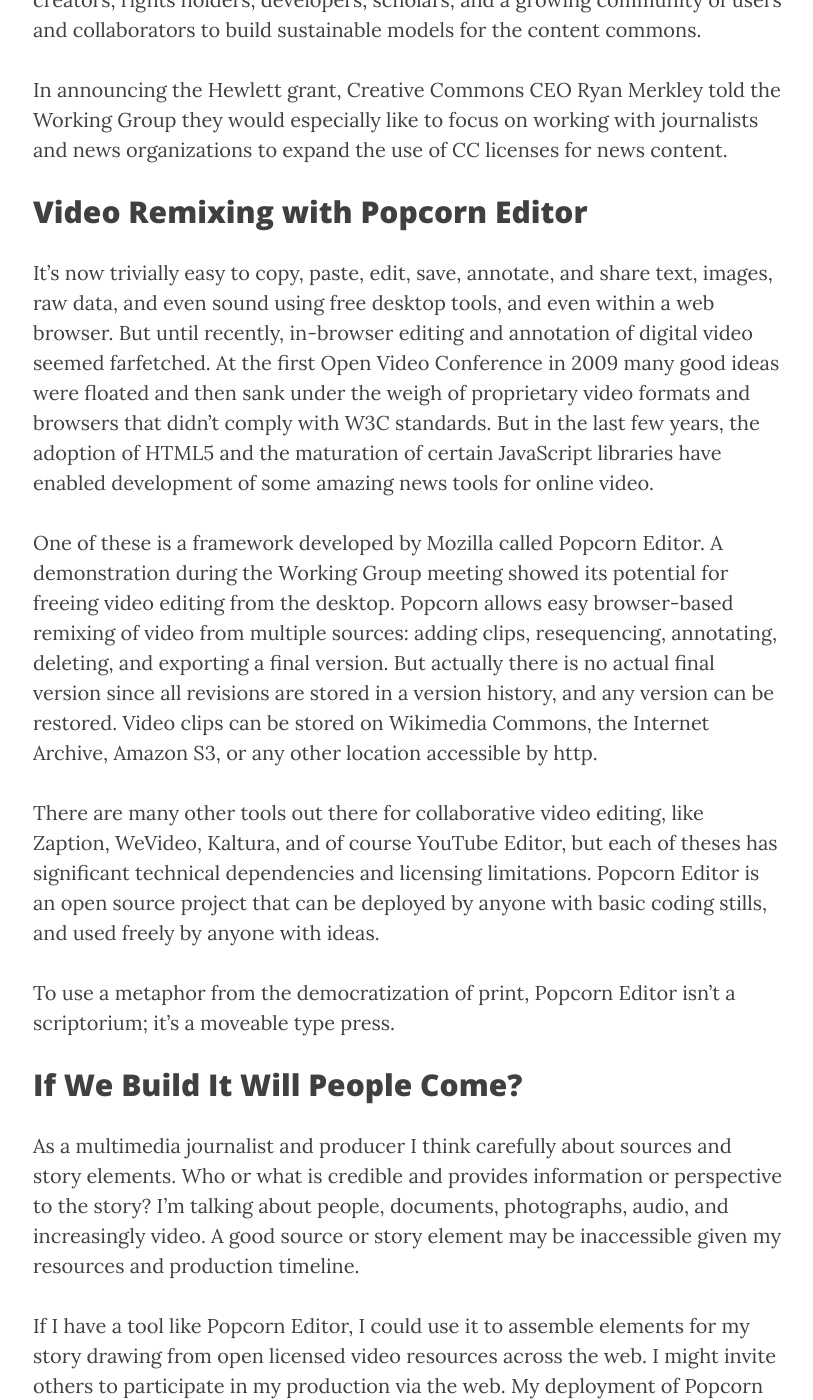
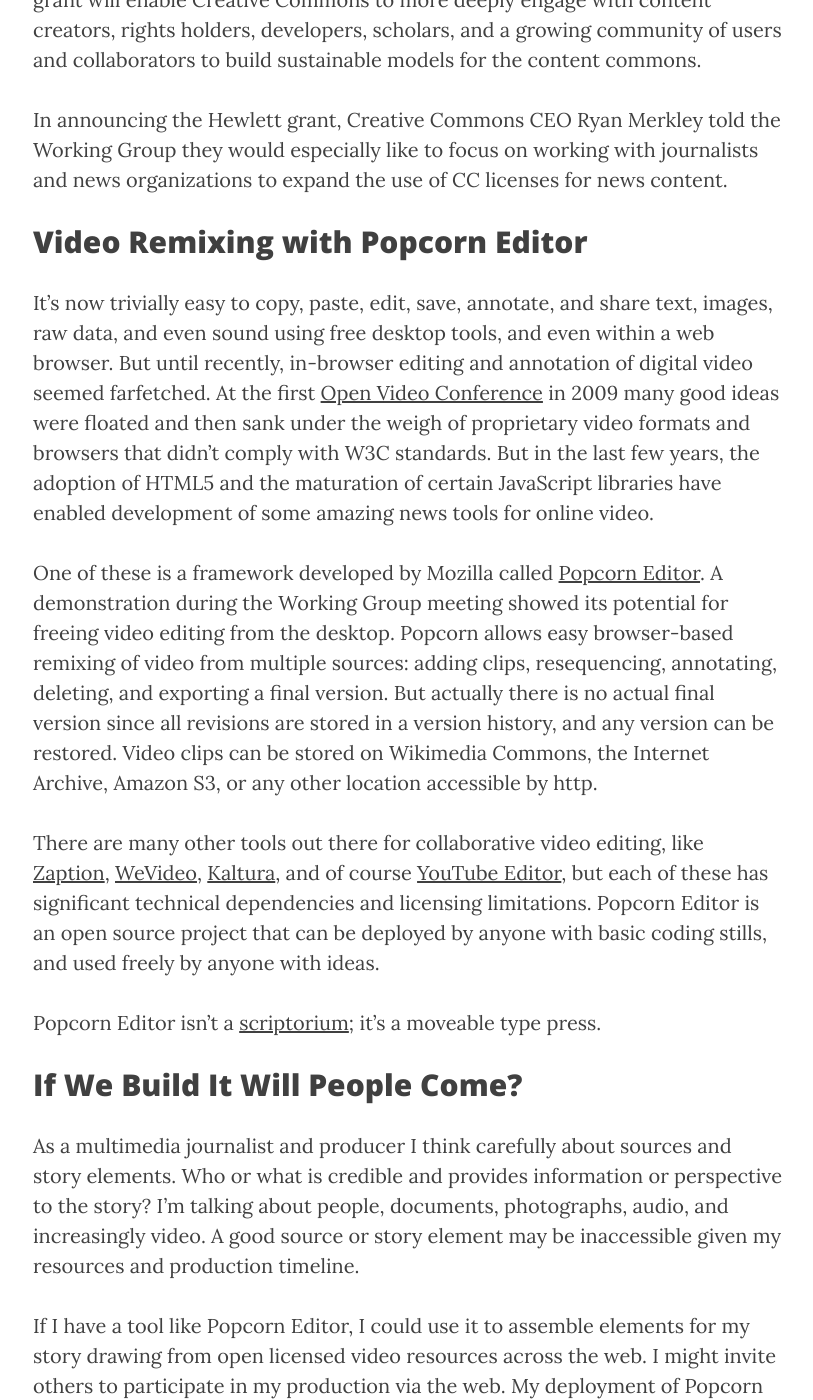
Before and after one commit to jackbrighton/jackbrighton.github.io, a Jekyll site: the page built from _posts/2016-02-07-open-video.md, in a window 1280 px wide and 1400 px high, scrolled down 2659 px. Shown: the whole window, without its empty margins (232-1045 px from the left). Built offline with Jekyll 4.4.1, drawn with Linux system fonts in a browser that asks for light colours; nearby versions of some CDN libraries; some of the changed text lies outside the part shown.

Commit message:
add links to post

```diff
--- a/_posts/2016-02-07-open-video.md
+++ b/_posts/2016-02-07-open-video.md
@@ -10,7 +10,7 @@
 
 Today we are living through another historic expansion of access to the consumption and production of human knowledge and culture, enabled by the Internet and digital multimedia. For more than a century the practice of filmmaking was limited to people with specialized skills and technology resources. Today anyone with a smart phone has access to high definition video production and distribution technologies.
 
-With more than 40 hours of video uploaded to YouTube every hour, it’s clear the moving image has joined print as a primary component of our daily communication.  Video is now a part of human language. But the norms, technologies, and thicket of rights around video still limit its role in the public commons. While text, images, audio, and data have become easy to access, manipulate, and remix, the reuse of video remains constrained.
+With more than 40 hours of video uploaded to YouTube every hour, it’s clear the moving image has joined print as a primary component of our daily communication.  Video is now a part of human language. But the norms, technologies, and thicket of rights around video still limit its role in the [public commons](https://en.wikipedia.org/wiki/Commons). While text, images, audio, and data have become easy to access, manipulate, and remix, the reuse of video remains constrained.
 
 For those of us working to build a universally accessible knowledge commons, limitations on the role of video are problematic.
 
@@ -34,13 +34,13 @@
 
 ## Video Remixing with Popcorn Editor
 
-It’s now trivially easy to copy, paste, edit, save, annotate, and share text, images, raw data, and even sound using free desktop tools, and even within a web browser. But until recently, in-browser editing and annotation of digital video seemed farfetched. At the first Open Video Conference in 2009 many good ideas were floated and then sank under the weigh of proprietary video formats and browsers that didn’t comply with W3C standards. But in the last few years, the adoption of HTML5 and the maturation of certain JavaScript libraries have enabled development of some amazing news tools for online video.
+It’s now trivially easy to copy, paste, edit, save, annotate, and share text, images, raw data, and even sound using free desktop tools, and even within a web browser. But until recently, in-browser editing and annotation of digital video seemed farfetched. At the first [Open Video Conference](http://openvideoconference.org/) in 2009 many good ideas were floated and then sank under the weigh of proprietary video formats and browsers that didn’t comply with W3C standards. But in the last few years, the adoption of HTML5 and the maturation of certain JavaScript libraries have enabled development of some amazing news tools for online video.
 
-One of these is a framework developed by Mozilla called Popcorn Editor. A demonstration during the Working Group meeting showed its potential for freeing video editing from the desktop. Popcorn allows easy browser-based remixing of video from multiple sources: adding clips, resequencing, annotating, deleting, and exporting a final version. But actually there is no actual final version since all revisions are stored in a version history, and any version can be restored. Video clips can be stored on Wikimedia Commons, the Internet Archive, Amazon S3, or any other location accessible by http.
+One of these is a framework developed by Mozilla called [Popcorn Editor](https://github.com/mozilla/popcorn-editor). A demonstration during the Working Group meeting showed its potential for freeing video editing from the desktop. Popcorn allows easy browser-based remixing of video from multiple sources: adding clips, resequencing, annotating, deleting, and exporting a final version. But actually there is no actual final version since all revisions are stored in a version history, and any version can be restored. Video clips can be stored on Wikimedia Commons, the Internet Archive, Amazon S3, or any other location accessible by http.
 
-There are many other tools out there for collaborative video editing, like Zaption, WeVideo, Kaltura, and of course YouTube Editor, but each of theses has significant technical dependencies and licensing limitations.  Popcorn Editor is an open source project that can be deployed by anyone with basic coding stills, and used freely by anyone with ideas.
+There are many other tools out there for collaborative video editing, like [Zaption](https://www.zaption.com/), [WeVideo](https://www.wevideo.com/), [Kaltura](http://corp.kaltura.com/), and of course [YouTube Editor](https://www.youtube.com/editor), but each of these has significant technical dependencies and licensing limitations. Popcorn Editor is an open source project that can be deployed by anyone with basic coding stills, and used freely by anyone with ideas.
 
-To use a metaphor from the democratization of print, Popcorn Editor isn’t a scriptorium; it’s a moveable type press.
+Popcorn Editor isn’t a [scriptorium](https://en.wikipedia.org/wiki/Scriptorium); it’s a moveable type press.
 
 ## If We Build It Will People Come?
 
@@ -52,7 +52,7 @@
 
 Will we actually use it?
 
-I expect Popcorn Editor or some iteration of it will gain critical mass only when the timing and formula is right.  The current version evolved from the failure of Popcorn.js, which came too early in the adoption of HTML5. And at this writing the Editor needs further development and better documentation.
+I expect Popcorn Editor or some iteration of it will gain critical mass only when the timing and formula is right.  The current version evolved from the failure of [Popcorn.js](http://popcornjs.org/), which came too early in the adoption of HTML5. And at this writing the Editor needs further development and better documentation.
 
 But more importantly, we need to make more high-quality video content available for reuse. We need to nourish a culture of open production and collaboration around digital storytelling, including video. We need to educate producers, news organizations, and public media about how to make content sharable via Creative Commons licensing without giving up their copyrights and potential commercial licensing revenue.  Without open video content, there’s little use for an open video editor.
 
@@ -70,7 +70,7 @@
 
 ## Your Mission If You Choose to Accept It
 
-“The Society of Professional Journalists is dedicated to the perpetuation of a free press as the cornerstone of our nation and our liberty.” I like that as a general statement.  The SPJ mission statement goes on to say that journalists should “encourage a climate in which journalism can be practiced freely.”
+“The Society of Professional Journalists is dedicated to the perpetuation of a free press as the cornerstone of our nation and our liberty.” I like that as a general statement.  The [SPJ mission statement](http://www.spj.org/mission.asp) adds that journalists should “encourage a climate in which journalism can be practiced freely.”
 
 The free press could only become free when it was possible for anyone to access the tools of print. Five centuries after the moveable type press, the Internet enables anyone to access the tools of multimedia. I think we should encourage a climate where multimedia journalism can be practiced freely.
 
```
Also changed, not shown: other parts of _posts/2016-02-07-open-video.md (+3 -3 lines).
